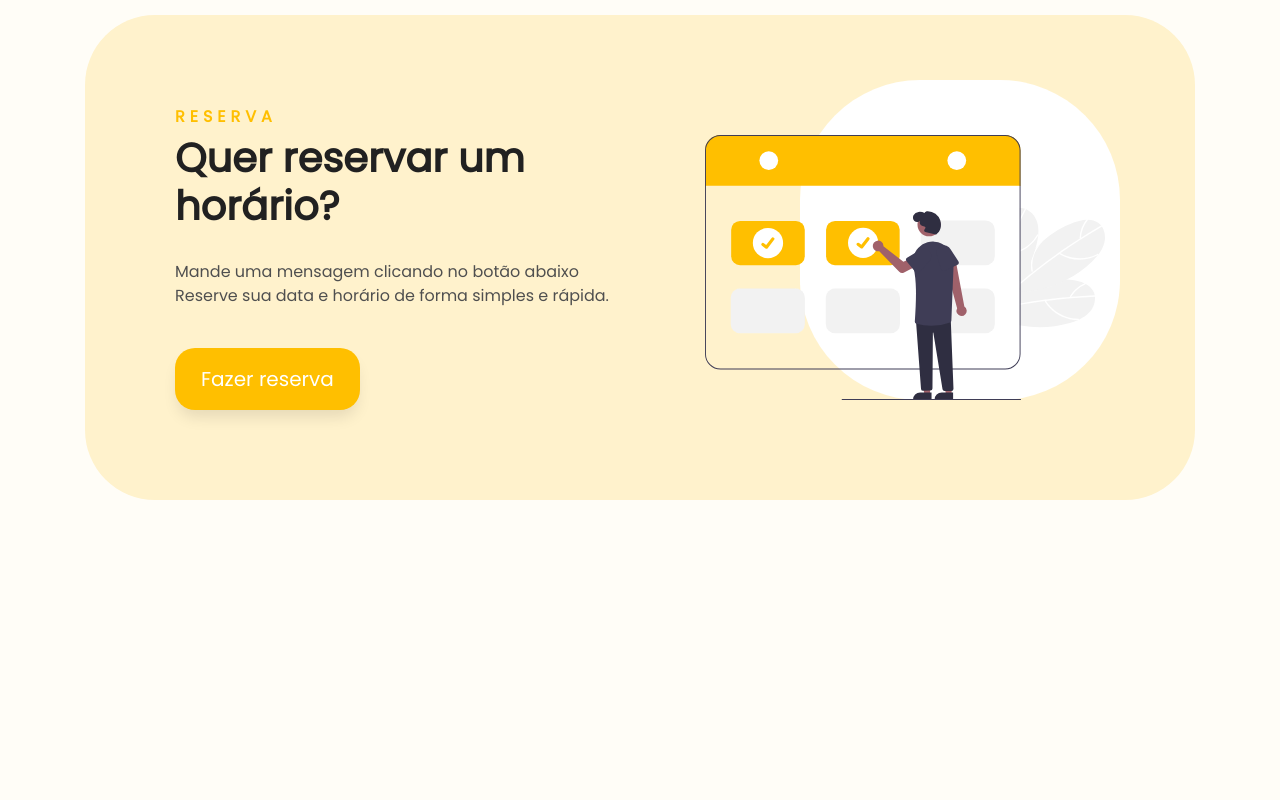
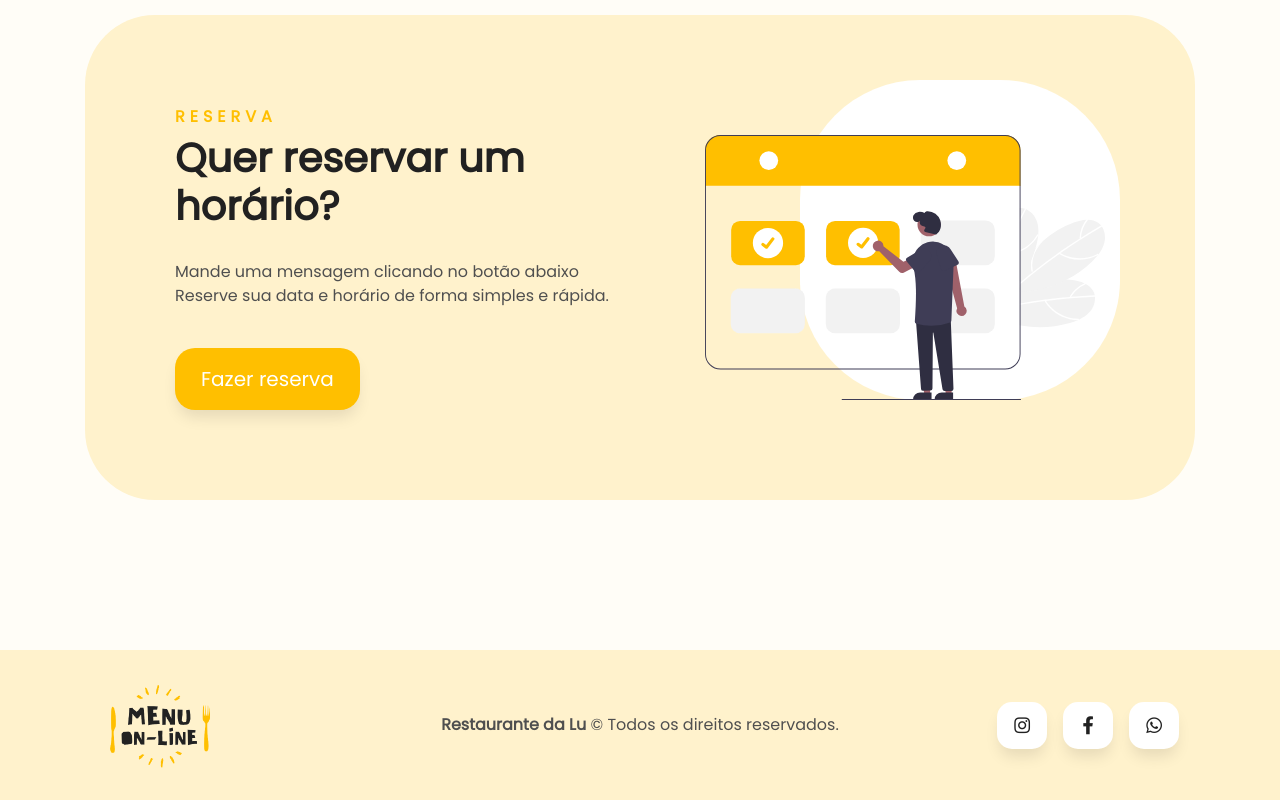
Before and after one commit to macielribeiro/restaurante-da-lu, a plain HTML site: page index.html in a window 1280 px wide. Shown: the part 3268-4068 px from the top of the page. Before the commit the page ends 3918 px from the top, so only its background shows below. Drawn offline with Linux system fonts and the light colour scheme; files whose address does not match are found by name.

Commit message:
atualizado rodape

```diff
--- a/css/main.css
+++ b/css/main.css
@@ -452,3 +452,30 @@ a.navbar-brand {
 .reserva .img-banner img {
     width: 100%;
 }
+
+footer {
+    background-color:var(--color-secondary);
+}
+
+.logo-footer {
+    width: 150px;
+}
+
+.container-logo-footer,
+.container-texto-footer,
+.container-redes-footer {
+    display: flex;
+    align-items: center;
+}
+
+.container-logo-footer {
+    justify-content: start;
+}
+
+.container-texto-footer {
+    justify-content: center;
+}
+
+.container-redes-footer {
+    justify-content: end;
+}
--- a/index.html
+++ b/index.html
@@ -1,5 +1,5 @@
 <!DOCTYPE html>
-<html lang="en">
+<html lang="pt-br">
 
 <head>
     <meta charset="UTF-8">
@@ -344,7 +344,8 @@
                             <p class="texto-depoimento">
                                 <i class="fas fa-quote-left"></i>
                                 <span>Um jantar perfeito do começo ao fim. Comida, experiência, serviço...
-                                    foi tão maravilhoso que fomos dois dias seguidos - fato inédito para mim em uma viagem.</span>
+                                    foi tão maravilhoso que fomos dois dias seguidos - fato inédito para mim em uma
+                                    viagem.</span>
                                 <i class="fas fa-quote-right"></i>
                             </p>
                         </div>
@@ -389,11 +390,11 @@
                             <div class="col-7">
                                 <span class="hint-title"><b>Reserva</b></span>
                                 <h1 class="title"><b>Quer reservar um <br>horário?</b></h1>
-                                    <p class="pr-5">Mande uma mensagem clicando no botão abaixo
-                                        <br>
-                                        Reserve sua data e horário de forma simples e rápida.
-                                    </p>
-                                    <a href="" class="btn btn-yellow mt-4">Fazer reserva</a>
+                                <p class="pr-5">Mande uma mensagem clicando no botão abaixo
+                                    <br>
+                                    Reserve sua data e horário de forma simples e rápida.
+                                </p>
+                                <a href="" class="btn btn-yellow mt-4">Fazer reserva</a>
                             </div>
                             <div class="col-5">
                                 <div class="card-reserva"></div>
@@ -408,7 +409,32 @@
         </div>
     </section>
 
-    <footer></footer>
+    <footer>
+        <div class="container">
+            <div class="row">
+                <div class="col-3 container-logo-footer">
+                    <img class="logo-footer" src="./img/logo.png" alt="">
+                </div>
+                <div class="col-6 container-texto-footer">
+                    <p class="mb-0">
+                        <b>Restaurante da Lu </b>&copy; Todos os direitos reservados.
+                    </p>
+                </div>
+                <div class="col-3 container-redes-footer">
+                    <a href="" class="btn btn-sm btn-white btn-social mr-3">
+                        <i class="fab fa-instagram"></i>
+                    </a>
+                    <a href="" class="btn btn-sm btn-white btn-social mr-3">
+                        <i class="fab fa-facebook-f"></i>
+                    </a>
+                    <a href="" class="btn btn-sm btn-white btn-social mr-3">
+                        <i class="fab fa-whatsapp"></i>
+                    </a>
+
+                </div>
+            </div>
+        </div>
+    </footer>
 
     <script type="text/javascript" src="./js/jquery-1.12.4.min.js"></script>
     <script type="text/javascript" src="./js/modernizr-3.5.0.min.js"></script>
```
